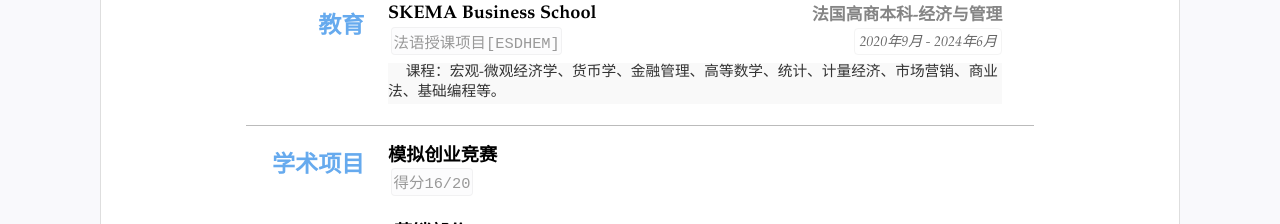
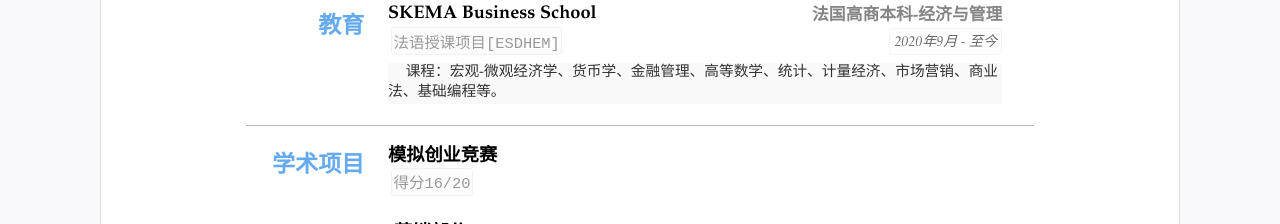
Before and after one commit to BWyiii/-, a Jekyll site: the page built from index.html, in a window 1280 px wide. Shown: the part 210-434 px from the top of the page. Built offline with Jekyll 4.4.1, drawn with Linux system fonts in a browser that asks for light colours.

Commit message:
Update resume.yml

```diff
--- a/_data/resume.yml
+++ b/_data/resume.yml
@@ -28,7 +28,7 @@ main: #简历主要内容，
   name: 教育 #显示名称，空则使用type
   content: #内容基本格式 标题-副标题-日期-详细内容 (都允许空)
   - title: SKEMA Business School
-    duration: "2020年9月 - 2024年6月"
+    duration: "2020年9月 - 至今"
     sub: 法国高商本科-经济与管理
     tags:
     - 法语授课项目[ESDHEM]
```
